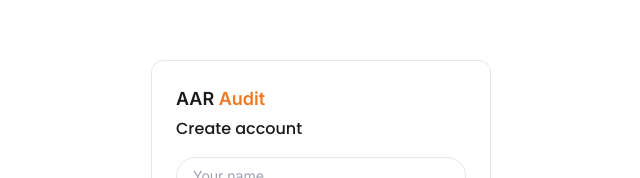
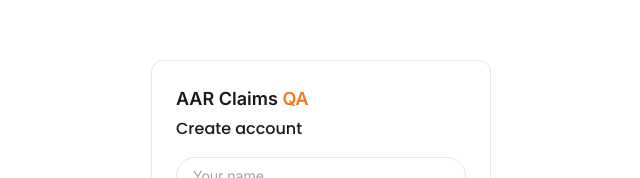
Before and after one commit to MichelleWambaya/claimsNextJs, a Next.js app in the folder aar-claims-next/: page /signup in a window 1280 px wide. Shown: the part 138-316 px from the top of the page, without its empty margins (319-959 px from the left). Built offline with nearby package versions, Linux system fonts and the light colour scheme.

Commit message:
Update header text in signup page

```diff
--- a/aar-claims-next/app/(auth)/signup/page.tsx
+++ b/aar-claims-next/app/(auth)/signup/page.tsx
@@ -62,7 +62,7 @@ export default function SignupPage() {
     <div className="min-h-screen flex items-center justify-center bg-white">
       <form onSubmit={handleSubmit} className="w-[340px] border rounded-xl p-6">
         <div className="font-semibold text-lg mb-1">
-          AAR <span className="text-aar-orange">Audit</span>
+          AAR Claims <span className="text-aar-orange">QA</span>
         </div>
         <h1 className="text-base font-medium mb-4">Create account</h1>
 
```
